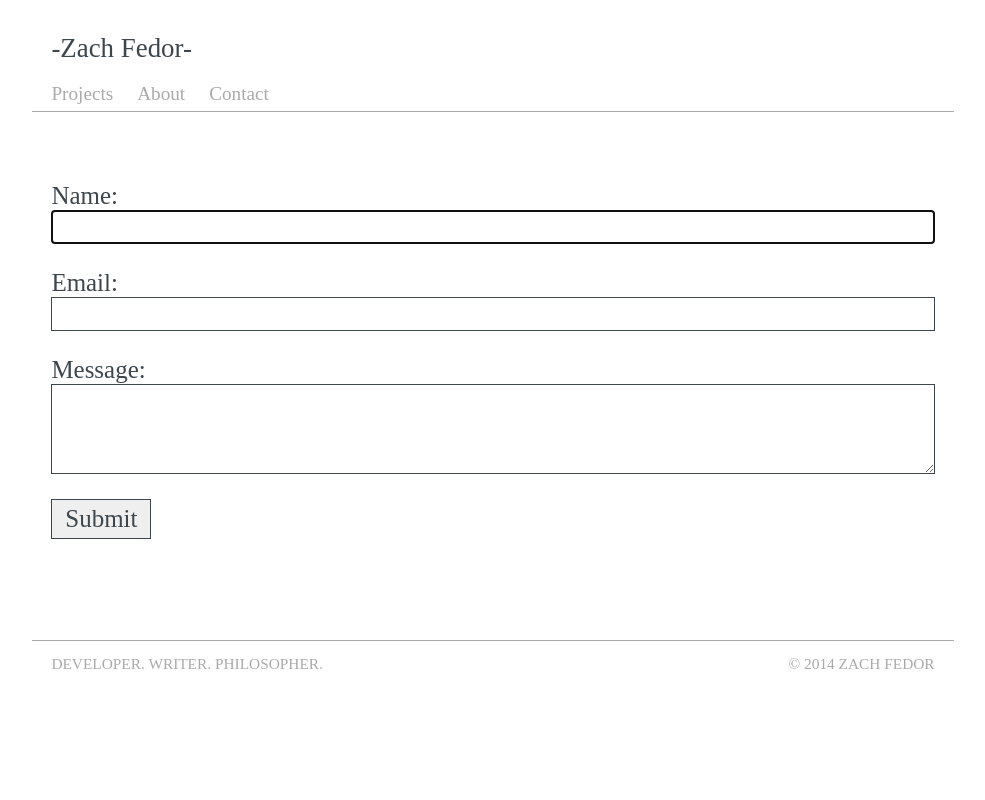
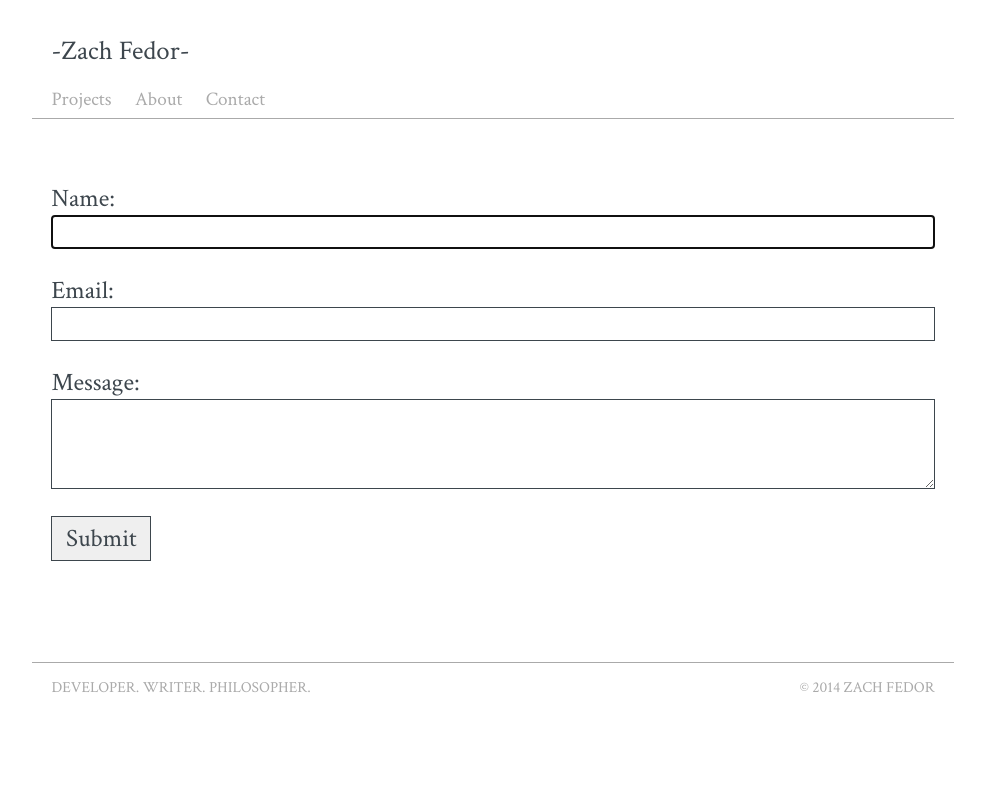
Before and after one commit to zachfedor/novel, a PHP site: page /contact in a window 1280 px wide. Shown: the whole page, without its empty margins (147-1132 px from the left). Run offline with PHP 8.4, Linux system fonts and the light colour scheme; data that the repository does not hold is empty; some libraries are stand-ins or nearby versions.

Commit message:
moving things around according to new document root

```diff
--- a/contact/index.php
+++ b/contact/index.php
@@ -1,9 +1,15 @@
 <?php
+
+/**
+ * Novel - Contact
+ */
+
     session_start();        // starting user session to pass variables through the POST-REDIRECT-GET process
 
     $echoedName = "";       // vars to hold persistant display of user input
     $echoedEmail = "";
     $echoedMessage = "";
+    $alert = "";
 
     function validEmail ($email) {      // true email validation by Douglas Lovell http://www.linuxjournal.com/article/9585
         $isValid = true;        // var to return success/fail of validation
@@ -97,7 +103,7 @@
 <head>
     <title>-Contact-</title>
 
-<?php include $_SERVER['DOCUMENT_ROOT'].'/includes/header.html' ?>
+<?php include '../includes/header.php' ?>
 
     <main role="main">
         <article id="main" class="row clearfix">
@@ -122,4 +128,4 @@
         </article>
     </main>
 
-<?php include $_SERVER['DOCUMENT_ROOT'].'/includes/footer.html' ?>
+<?php include '../includes/footer.php' ?>
--- a/includes/header.html
+++ b/includes/header.php
@@ -1,4 +1,12 @@
+<?php
 
+/**
+ * Novel Header
+ */
+
+$root = (!empty($_SERVER['HTTPS']) ? 'https' : 'http') . '://' . $_SERVER['HTTP_HOST'] . '/';
+
+?>
     <meta charset="UTF-8">
     <meta name="viewport" content="width=device-width, initial-scale=1">
 
@@ -6,30 +14,30 @@
     <meta name="author" content="Zach Fedor">
 
     <meta property="og:title" content="ZachFedor.com">
-    <meta property="og:image" content="http://www.zachfedor.com/images/portfolio2.png">
+    <meta property="og:image" content="<?php echo $root; ?>/images/portfolio2.png">
     <meta property="og:description" content="The online portfolio of Zach Fedor, web developer, writer, and philosopher. See some examples of my work, read a little about me, or find out how to contact me.">
 
 
-    <link rel="stylesheet" type="text/css" href="/novel/styles/novel.css" />
+    <link rel="stylesheet" type="text/css" href="<?php echo $root; ?>/styles/novel.css" />
     <!-- <link href='http://fonts.googleapis.com/css?family=Merriweather:400,300italic,700|IM+Fell+English' rel='stylesheet' type='text/css'> -->
     <link href='http://fonts.googleapis.com/css?family=Crimson+Text:400,400italic,700' rel='stylesheet' type='text/css'>
-    <link rel="shortcut icon" type="image/x-icon" href="/images/favicon.ico">
+    <link rel="shortcut icon" type="image/x-icon" href="<?php echo $root; ?>/images/favicon.ico">
 
     <script type="text/javascript" src="http://ajax.googleapis.com/ajax/libs/prototype/1.6.0.2/prototype.js"></script>
-    <script language="JavaScript" src="/novel/scripts/novel.js" type="text/javascript"></script>
+    <script language="JavaScript" src="<?php echo $root; ?>/scripts/novel.js" type="text/javascript"></script>
 </head>
 
 <body onload="init(); return false;">
     <header class="bannerWrap" role="banner">
         <div class="banner row">
-            <a href="/novel/" >
+            <a href="<?php echo $root; ?>/" >
                 <span class="bannerTitle">-Zach Fedor-</span>
             </a>
 
             <nav class="">
-                <a href="/novel/projects" id="pNav" >Projects</a>
-                <a href="/novel/about" id="aNav" >About</a>
-                <a href="/novel/contact" id="cNav" >Contact</a>
+                <a href="<?php echo $root; ?>/projects" id="pNav" >Projects</a>
+                <a href="<?php echo $root; ?>/about" id="aNav" >About</a>
+                <a href="<?php echo $root; ?>/contact" id="cNav" >Contact</a>
             </nav>
         </div>
     </header>
--- a/styles/novel.css
+++ b/styles/novel.css
@@ -3,8 +3,8 @@
 novel.css
 
 author - zach fedor
-date - 06-26-14
-version - 1.2
+date - 2015-03-17
+version - 2.1
 
 for portfolio site - zachfedor.com
 
@@ -30,7 +30,7 @@ html {
     /* Small screens (default) */
     font-size: 100%;
     height: 100%;
-    font-family: 'Merriweather', serif;
+    font-family: 'Crimson Text', serif;
     background: #ffffff;
     color: #3D464D;
 }
@@ -112,7 +112,7 @@ body {/*
 ***************************************/
 .bannerWrap {
     background: #ffffff;
-    font-family: 'IM Fell English', serif;
+    font-family: 'Crimson Text', serif;
     letter-spacing: 2;
     z-index: 5;
 }
@@ -175,7 +175,7 @@ h1, h2, h3, h4, h5, h6, p {
 
 h1 {
     font-size: 2rem;
-    font-family: 'IM Fell English', serif;
+    font-family: 'Crimson Text', serif;
 }
 
 h2 {
@@ -219,7 +219,7 @@ figcaption {
 }
 
 blockquote {
-    font-family: 'IM Fell English', serif;
+    font-family: 'Crimson Text', serif;
     border-left: 1px solid #aaaaaa;
     padding-left: 1.4rem;
 }
@@ -267,7 +267,7 @@ hr {
 /*projects page*/
 
 .projectTitle {
-    font-family: 'IM Fell English', serif;
+    font-family: 'Crimson Text', serif;
     margin-top: 0;
 }
 
@@ -318,7 +318,7 @@ hr {
 #contactBlock input.submit-button {
     width: 100px;
     margin: 0 auto 3em;
-    font-family: 'IM Fell English', serif;
+    font-family: 'Crimson Text', serif;
     font-size: 1.3em;
 }
 
@@ -328,13 +328,13 @@ label {
     margin-right: 15px;
     width: 100px;
     padding-top: 5px;
-    font-family: 'IM Fell English', serif;
+    font-family: 'Crimson Text', serif;
     font-size: 1.3em;
 }
 
 .contactThanks {
     text-align: center;
-    font-family: 'IM Fell English', serif;
+    font-family: 'Crimson Text', serif;
     margin-top: 0;
     padding-top: 0;
 }
@@ -342,7 +342,7 @@ label {
 .contactError {
     color: #368DDE;
     font-size: 1.3em;
-    font-family: 'IM Fell English', serif;
+    font-family: 'Crimson Text', serif;
     margin-top: 0;
     padding-top: 0;
 }
@@ -350,7 +350,7 @@ label {
 /* footer
 ***************************************/
 footer {
-    font-family: 'Merriweather', serif;
+    font-family: 'Crimson Text', serif;
     font-size: 0.8rem;
     color: #aaaaaa;
     text-transform: uppercase;
```
Also changed, not shown: about/index.php (+9 -2 lines), index.php (+20 -2 lines), projects/index.php (+9 -2 lines), includes/footer.php (renamed from includes/footer.html).
